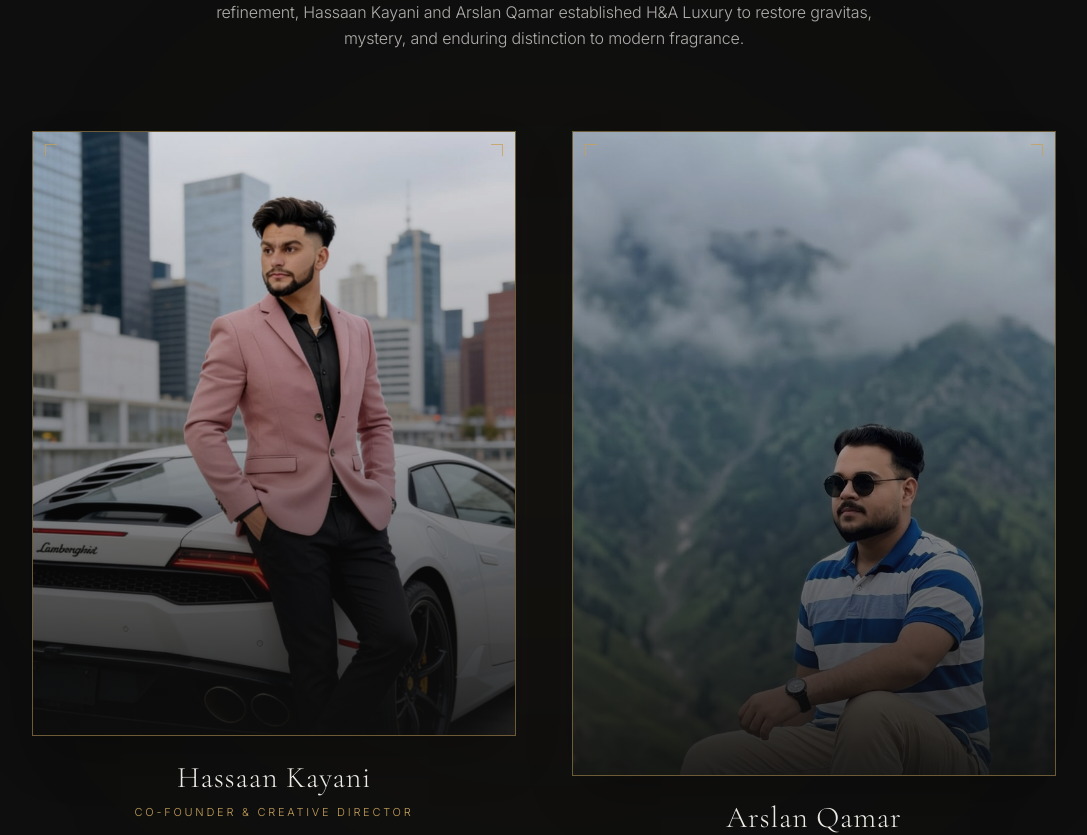
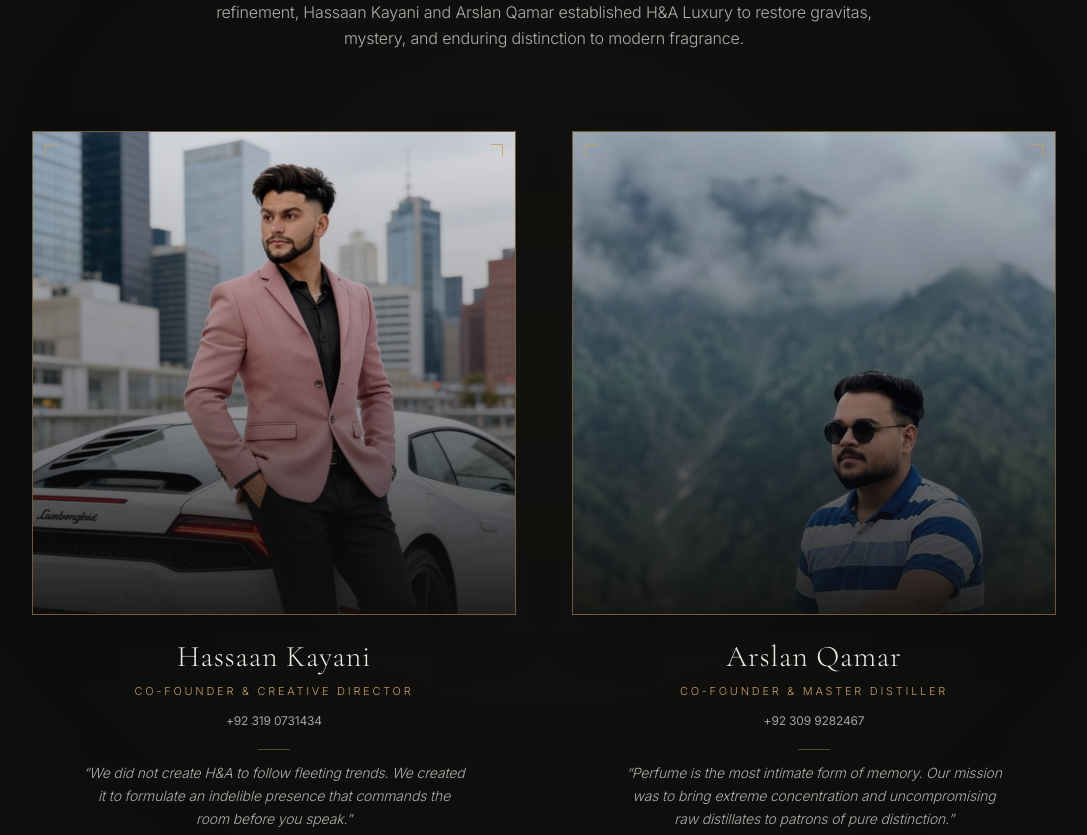
Before and after one commit to hassaankayani36-arch/H-A-Perfume-House-, a React (Vite) app: page / in a window 1280 px wide. Shown: the part 5700-6535 px from the top of the page, without its empty margins (96-1183 px from the left). Built offline with nearby package versions, Linux system fonts and the light colour scheme.

Commit message:
Refactor founder portrait aspect ratios and image object positioning in Founders component

```diff
--- a/src/components/Founders.tsx
+++ b/src/components/Founders.tsx
@@ -42,13 +42,13 @@ export const Founders: React.FC<FoundersProps> = ({ showAboutLink = true }) => {
           {/* Founder 1: Hassaan */}
           <div className="flex flex-col group">
             {/* Tall Portrait Container with Thin Gold Border */}
-            <div className="relative aspect-[4/5] overflow-hidden border border-[#C6A15B]/50 shadow-2xl bg-[#141414]">
+            <div className="relative aspect-square overflow-hidden border border-[#C6A15B]/50 shadow-2xl bg-[#141414]">
               <img
                 src={founder1Img}
                 alt="Hassaan Kayani, co-founder of H&A Luxury, in a rose jacket"
                 loading="lazy"
                 decoding="async"
-                className="w-full h-full object-cover object-[50%_24%] transform transition-transform duration-700 ease-out group-hover:scale-[1.03]"
+                className="w-full h-full object-cover object-[50%_25%] transform transition-transform duration-700 ease-out group-hover:scale-[1.03]"
                 style={{ filter: 'contrast(1.05) brightness(0.9) saturate(0.9)' }}
               />
 
@@ -85,13 +85,13 @@ export const Founders: React.FC<FoundersProps> = ({ showAboutLink = true }) => {
           {/* Founder 2: Arslan */}
           <div className="flex flex-col group">
             {/* Tall Portrait Container with Thin Gold Border */}
-            <div className="relative aspect-[3/4] overflow-hidden border border-[#C6A15B]/50 shadow-2xl bg-[#141414]">
+            <div className="relative aspect-square overflow-hidden border border-[#C6A15B]/50 shadow-2xl bg-[#141414]">
               <img
                 src={founder2Img}
                 alt="Arslan Qamar, co-founder of H&A Luxury, in the mountains"
                 loading="lazy"
                 decoding="async"
-                className="w-full h-full object-cover object-[50%_22%] transform transition-transform duration-700 ease-out group-hover:scale-[1.03]"
+                className="w-full h-full object-cover object-[50%_25%] transform transition-transform duration-700 ease-out group-hover:scale-[1.03]"
                 style={{ filter: 'contrast(1.08) brightness(0.82) saturate(0.85)' }}
               />
 
```
